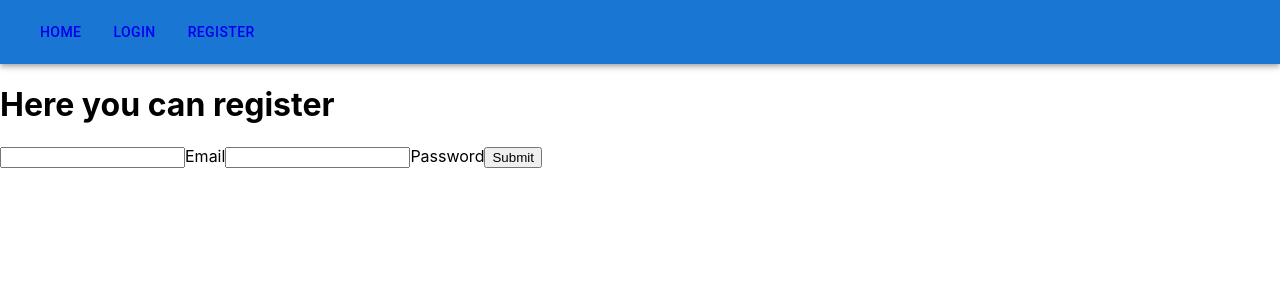
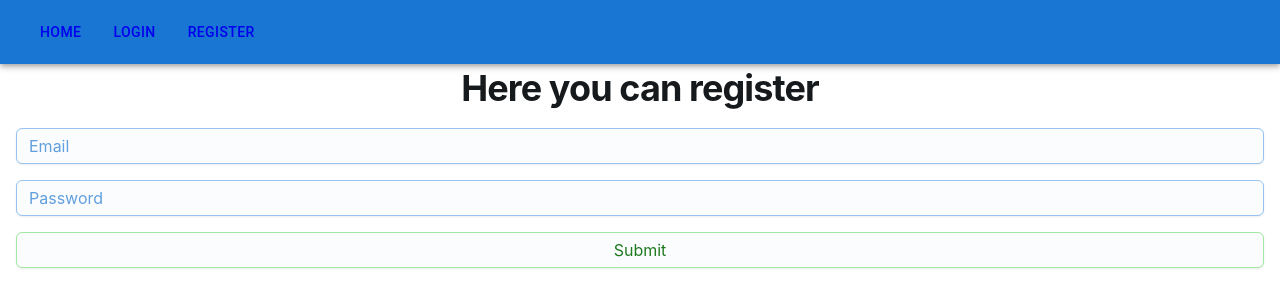
Before and after one commit to Tissinapa/projectCodeForum, a React (Create React App) app in the folder client/: page /register in a window 1280 px wide. Shown: the top 308 px of the page. Built offline with nearby package versions, Linux system fonts and the light colour scheme.

Commit message:
CODE: styling register and login

```diff
--- a/client/package.json
+++ b/client/package.json
@@ -5,6 +5,7 @@
   "dependencies": {
     "@emotion/react": "^11.10.6",
     "@emotion/styled": "^11.10.6",
+    "@mui/joy": "^5.0.0-alpha.69",
     "@mui/material": "^5.11.10",
     "@testing-library/jest-dom": "^5.16.5",
     "@testing-library/react": "^13.4.0",
@@ -40,5 +41,4 @@
     ]
   },
   "proxy": "http://localhost:5000/"
-
 }
--- a/client/src/App.css
+++ b/client/src/App.css
@@ -12,7 +12,10 @@
     animation: App-logo-spin infinite 20s linear;
   }
 }
-
+Input{
+  width: 50%;
+  margin: 5%;
+}
 .App-header {
   background-color: #282c34;
   min-height: 100vh;
--- a/client/src/components/FetchPosts.js
+++ b/client/src/components/FetchPosts.js
@@ -8,7 +8,7 @@ function FetchPosts() {
     useEffect(()=> {
       let mounted = true
       async function fetchData(){
-        const response = await fetch("")
+        const response = await fetch("api/getContent")
         const getData = await response.json()
 
         if(mounted){
@@ -28,8 +28,10 @@ function FetchPosts() {
       <div>
         <h1>About to fetch something</h1>
         {data.map((items)=>(
-          <ul key={items.id}>
-            {items.title}
+          <ul key={items.Topic}>
+            {items.Topic}
+            {items.post} <br></br>
+            {items.comment}
           </ul>
         ))}
       </div>
--- a/client/src/components/Home.js
+++ b/client/src/components/Home.js
@@ -7,8 +7,9 @@ function Home() {
     <div>
         <h1>Homepage</h1>
         <p>Add stackOverFlow look here</p>
+        <FetchPosts></FetchPosts>
         <AddPost></AddPost>
-        <FetchPosts></FetchPosts>
+
     </div>
   )
 }
--- a/client/src/components/Login.js
+++ b/client/src/components/Login.js
@@ -1,6 +1,7 @@
 import React from 'react'
 import {useState} from "react"
-
+import Input from '@mui/joy/Input';
+import Typography from '@mui/joy/Typography';
 
 function Login() {
     const [users, setUsersData] = useState({})
@@ -55,11 +56,11 @@ function Login() {
    }
   return (
     <div>
-        <h1>Here you can Login</h1>
+        <Typography level="h1" sx={{ textAlign: 'center' ,fontWeight: 'bold'}}>Here you can Login</Typography>
         <form onSubmit={submit} onChange={handelChange}>
-            <input type="email" name="email"/>Email
-            <input type="password" name="password"/>Password
-            <input type="submit" value="Submit"/>
+            <Input type="email" name="email" variant="outlined" color="primary" placeholder="Email" size="md" sx={{m: 2}}/>
+            <Input type="password" name="password" variant="outlined" color="primary" placeholder="Password" size="md"sx={{m: 2}}/>
+            <Input type="submit" variant="outlined" color="success" value="Submit" sx={{m: 2}}/>
         </form>
     </div>
   )
--- a/client/src/components/Register.js
+++ b/client/src/components/Register.js
@@ -1,5 +1,8 @@
 import React from 'react'
 import {useState} from "react"
+import Input from '@mui/joy/Input';
+import Typography from '@mui/joy/Typography';
+//import Button from '@mui/joy/Button';
 
 function Register() {
     const [users, setUsersData] = useState({})
@@ -22,11 +25,13 @@ function Register() {
    }
   return (
     <div>
-        <h1>Here you can register</h1>
+        <Typography level="h1" sx={{ textAlign: 'center' ,fontWeight: 'bold'}}>Here you can register</Typography>
         <form onSubmit={submit} onChange={handelChange}>
-            <input type="email" name="email"/>Email
-            <input type="password" name="password"/>Password
-            <input type="submit" value="Submit"/>
+
+            <Input type="email" name="email" variant="outlined" color="primary" placeholder="Email" size="md" sx={{m: 2}}/>
+            <Input type="password" name="password" variant="outlined" color="primary" placeholder="Password" size="md"sx={{m: 2}}/>
+
+            <Input type="submit" variant="outlined" color="success" value="Submit" sx={{m: 2}}/>
         </form>
     </div>
   )
```
Also changed, not shown: 2 other files (tests, documents, lock files or other folders).
